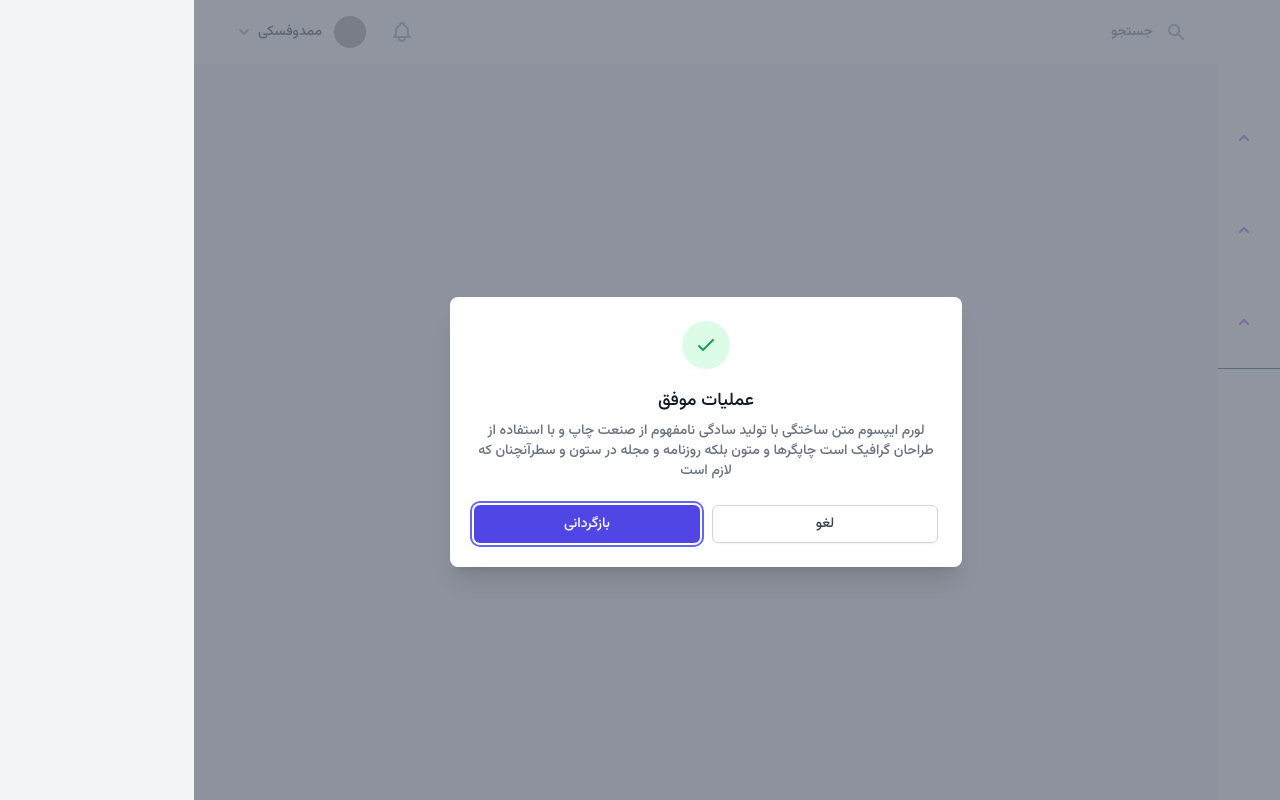
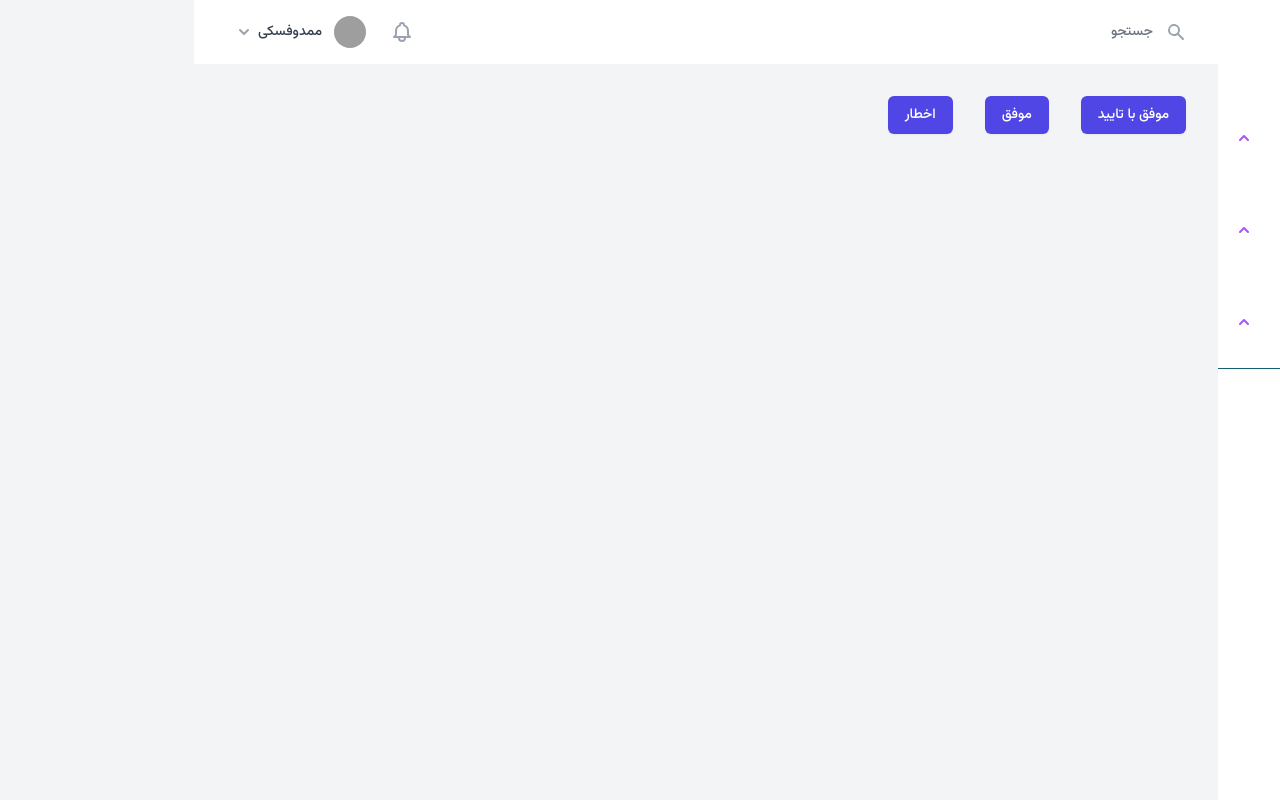
Before and after one commit to alpachinof/vuelet, a Vue app: page /components/modals in a window 1280 px wide. Built offline with nearby package versions, Linux system fonts and the light colour scheme; grey boxes are pictures that could not be loaded.

Commit message:
added buttons for each modal to show

```diff
--- a/src/layout/AppLayout.vue
+++ b/src/layout/AppLayout.vue
@@ -326,6 +326,13 @@
                   >
                     هشدار ها
                   </RouterLink>
+                  <RouterLink
+                    @click="close"
+                    to="/components/modals"
+                    class="text-gray-500 hover:text-white hover:bg-cyan-600 group flex items-center px-2 py-2 text-sm leading-6 font-medium rounded-md"
+                  >
+                    مودال ها
+                  </RouterLink>
                 </DisclosurePanel>
               </Disclosure>
             </div>
--- a/src/views/components/modals/modals.vue
+++ b/src/views/components/modals/modals.vue
@@ -1,10 +1,35 @@
 <!-- This example requires Tailwind CSS v2.0+ -->
 <template>
-  <!-- <TransitionRoot as="template" :show="open">
+  <div>
+    <button
+      @click="success2 = true"
+      type="button"
+      class="mr-8 inline-flex items-center px-4 py-2 border border-transparent text-sm font-medium rounded-md shadow-sm text-white bg-indigo-600 hover:bg-indigo-700 focus:outline-none focus:ring-2 focus:ring-offset-2 focus:ring-indigo-500"
+    >
+      موفق با تایید
+    </button>
+
+    <button
+      @click="success = true"
+      type="button"
+      class="mr-8 inline-flex items-center px-4 py-2 border border-transparent text-sm font-medium rounded-md shadow-sm text-white bg-indigo-600 hover:bg-indigo-700 focus:outline-none focus:ring-2 focus:ring-offset-2 focus:ring-indigo-500"
+    >
+      موفق
+    </button>
+
+    <button
+      @click="error = true"
+      type="button"
+      class="mr-8 inline-flex items-center px-4 py-2 border border-transparent text-sm font-medium rounded-md shadow-sm text-white bg-indigo-600 hover:bg-indigo-700 focus:outline-none focus:ring-2 focus:ring-offset-2 focus:ring-indigo-500"
+    >
+      اخطار
+    </button>
+
+    <TransitionRoot as="template" :show="error">
       <Dialog
         as="div"
         class="fixed z-10 inset-0 overflow-y-auto"
-      @close="open = false"
+        @close="error = false"
       >
         <div
           class="flex items-end justify-center min-h-screen pt-4 px-4 pb-20 text-center sm:block sm:p-0"
@@ -58,9 +83,9 @@
                   </DialogTitle>
                   <div class="mt-2">
                     <p class="text-sm text-gray-500">
-                    لورم ایپسوم متن ساختگی با تولید سادگی نامفهوم از صنعت چاپ و
-                    با استفاده از طراحان گرافیک است چاپگرها و متون بلکه روزنامه
-                    و مجله در ستون و سطرآنچنان که لازم است
+                      لورم ایپسوم متن ساختگی با تولید سادگی نامفهوم از صنعت چاپ
+                      و با استفاده از طراحان گرافیک است چاپگرها و متون بلکه
+                      روزنامه و مجله در ستون و سطرآنچنان که لازم است
                     </p>
                   </div>
                 </div>
@@ -69,14 +94,14 @@
                 <button
                   type="button"
                   class="w-full inline-flex justify-center rounded-md border border-transparent shadow-sm px-4 py-2 bg-red-600 text-base font-medium text-white hover:bg-red-700 focus:outline-none focus:ring-2 focus:ring-offset-2 focus:ring-red-500 sm:mr-3 sm:w-auto sm:text-sm"
-                @click="open = false"
+                  @click="error = false"
                 >
                   حذف
                 </button>
                 <button
                   type="button"
                   class="mt-3 w-full inline-flex justify-center rounded-md border border-gray-300 shadow-sm px-4 py-2 bg-white text-base font-medium text-gray-700 hover:bg-gray-50 focus:outline-none focus:ring-2 focus:ring-offset-2 focus:ring-indigo-500 sm:mt-0 sm:w-auto sm:text-sm"
-                @click="open = false"
+                  @click="error = false"
                   ref="cancelButtonRef"
                 >
                   لغو
@@ -86,13 +111,13 @@
           </TransitionChild>
         </div>
       </Dialog>
-  </TransitionRoot> -->
+    </TransitionRoot>
 
-  <!-- <TransitionRoot as="template" :show="open">
+    <TransitionRoot as="template" :show="success">
       <Dialog
         as="div"
         class="fixed z-10 inset-0 overflow-y-auto"
-      @close="open = false"
+        @close="success = false"
       >
         <div
           class="flex items-end justify-center min-h-screen pt-4 px-4 pb-20 text-center sm:block sm:p-0"
@@ -132,7 +157,10 @@
                 <div
                   class="mx-auto flex items-center justify-center h-12 w-12 rounded-full bg-green-100"
                 >
-                <CheckIcon class="h-6 w-6 text-green-600" aria-hidden="true" />
+                  <CheckIcon
+                    class="h-6 w-6 text-green-600"
+                    aria-hidden="true"
+                  />
                 </div>
                 <div class="mt-3 text-center sm:mt-5">
                   <DialogTitle
@@ -143,8 +171,8 @@
                   </DialogTitle>
                   <div class="mt-2">
                     <p class="text-sm text-gray-500">
-                    لورم ایپسوم متن ساختگی با تولید سادگی نامفهوم از صنعت چاپ و
-                    با استفاده از طراحان
+                      لورم ایپسوم متن ساختگی با تولید سادگی نامفهوم از صنعت چاپ
+                      و با استفاده از طراحان
                     </p>
                   </div>
                 </div>
@@ -153,7 +181,7 @@
                 <button
                   type="button"
                   class="inline-flex justify-center w-full rounded-md border border-transparent shadow-sm px-4 py-2 bg-indigo-600 text-base font-medium text-white hover:bg-indigo-700 focus:outline-none focus:ring-2 focus:ring-offset-2 focus:ring-indigo-500 sm:text-sm"
-                @click="open = false"
+                  @click="success = false"
                 >
                   بازگشت
                 </button>
@@ -162,13 +190,13 @@
           </TransitionChild>
         </div>
       </Dialog>
-  </TransitionRoot> -->
+    </TransitionRoot>
 
-  <TransitionRoot as="template" :show="open">
+    <TransitionRoot as="template" :show="success2">
       <Dialog
         as="div"
         class="fixed z-10 inset-0 overflow-y-auto"
-      @close="open = false"
+        @close="success2 = false"
       >
         <div
           class="flex items-end justify-center min-h-screen pt-4 px-4 pb-20 text-center sm:block sm:p-0"
@@ -208,7 +236,10 @@
                 <div
                   class="mx-auto flex items-center justify-center h-12 w-12 rounded-full bg-green-100"
                 >
-                <CheckIcon class="h-6 w-6 text-green-600" aria-hidden="true" />
+                  <CheckIcon
+                    class="h-6 w-6 text-green-600"
+                    aria-hidden="true"
+                  />
                 </div>
                 <div class="mt-3 text-center sm:mt-5">
                   <DialogTitle
@@ -219,9 +250,9 @@
                   </DialogTitle>
                   <div class="mt-2">
                     <p class="text-sm text-gray-500">
-                    لورم ایپسوم متن ساختگی با تولید سادگی نامفهوم از صنعت چاپ و
-                    با استفاده از طراحان گرافیک است چاپگرها و متون بلکه روزنامه
-                    و مجله در ستون و سطرآنچنان که لازم است
+                      لورم ایپسوم متن ساختگی با تولید سادگی نامفهوم از صنعت چاپ
+                      و با استفاده از طراحان گرافیک است چاپگرها و متون بلکه
+                      روزنامه و مجله در ستون و سطرآنچنان که لازم است
                     </p>
                   </div>
                 </div>
@@ -232,14 +263,14 @@
                 <button
                   type="button"
                   class="w-full inline-flex justify-center rounded-md border border-transparent shadow-sm px-4 py-2 bg-indigo-600 text-base font-medium text-white hover:bg-indigo-700 focus:outline-none focus:ring-2 focus:ring-offset-2 focus:ring-indigo-500 sm:col-start-2 sm:text-sm"
-                @click="open = false"
+                  @click="success2 = false"
                 >
                   بازگردانی
                 </button>
                 <button
                   type="button"
                   class="mt-3 w-full inline-flex justify-center rounded-md border border-gray-300 shadow-sm px-4 py-2 bg-white text-base font-medium text-gray-700 hover:bg-gray-50 focus:outline-none focus:ring-2 focus:ring-offset-2 focus:ring-indigo-500 sm:mt-0 sm:col-start-1 sm:text-sm"
-                @click="open = false"
+                  @click="success2 = false"
                   ref="cancelButtonRef"
                 >
                   لغو
@@ -250,6 +281,7 @@
         </div>
       </Dialog>
     </TransitionRoot>
+  </div>
 </template>
 
 <script setup>
@@ -263,5 +295,9 @@
   } from '@headlessui/vue';
   import { ExclamationIcon, CheckIcon } from '@heroicons/vue/outline';
 
-  const open = ref(true);
+  const error = ref(false);
+
+  const success = ref(false);
+
+  const success2 = ref(false);
 </script>
--- a/src/views/components/notifications/notifications.vue
+++ b/src/views/components/notifications/notifications.vue
@@ -1,12 +1,10 @@
 <!-- This example requires Tailwind CSS v2.0+ -->
 <template>
-  <!-- Global notification live region, render this permanently at the end of the document -->
-  <!-- <div
+  <div
     aria-live="assertive"
     class="fixed inset-0 flex items-end px-4 py-6 pointer-events-none sm:p-6 sm:items-start"
   >
     <div class="w-full flex flex-col items-center space-y-4 sm:items-end">
-
       <transition
         enter-active-class="transform ease-out duration-300 transition"
         enter-from-class="translate-y-2 opacity-0 sm:translate-y-0 sm:translate-x-2"
@@ -49,7 +47,7 @@
         </div>
       </transition>
     </div>
-  </div> -->
+  </div>
 
   <!-- <div
     aria-live="assertive"
@@ -97,7 +95,7 @@
     </div>
   </div> -->
 
-  <div
+  <!-- <div
     aria-live="assertive"
     class="fixed inset-0 flex items-end px-4 py-6 pointer-events-none sm:p-6 sm:items-start"
   >
@@ -153,7 +151,7 @@
         </div>
       </transition>
     </div>
-  </div>
+  </div> -->
 </template>
 
 <script setup>
```
Lines whose indentation alone changed are shown as unchanged.
